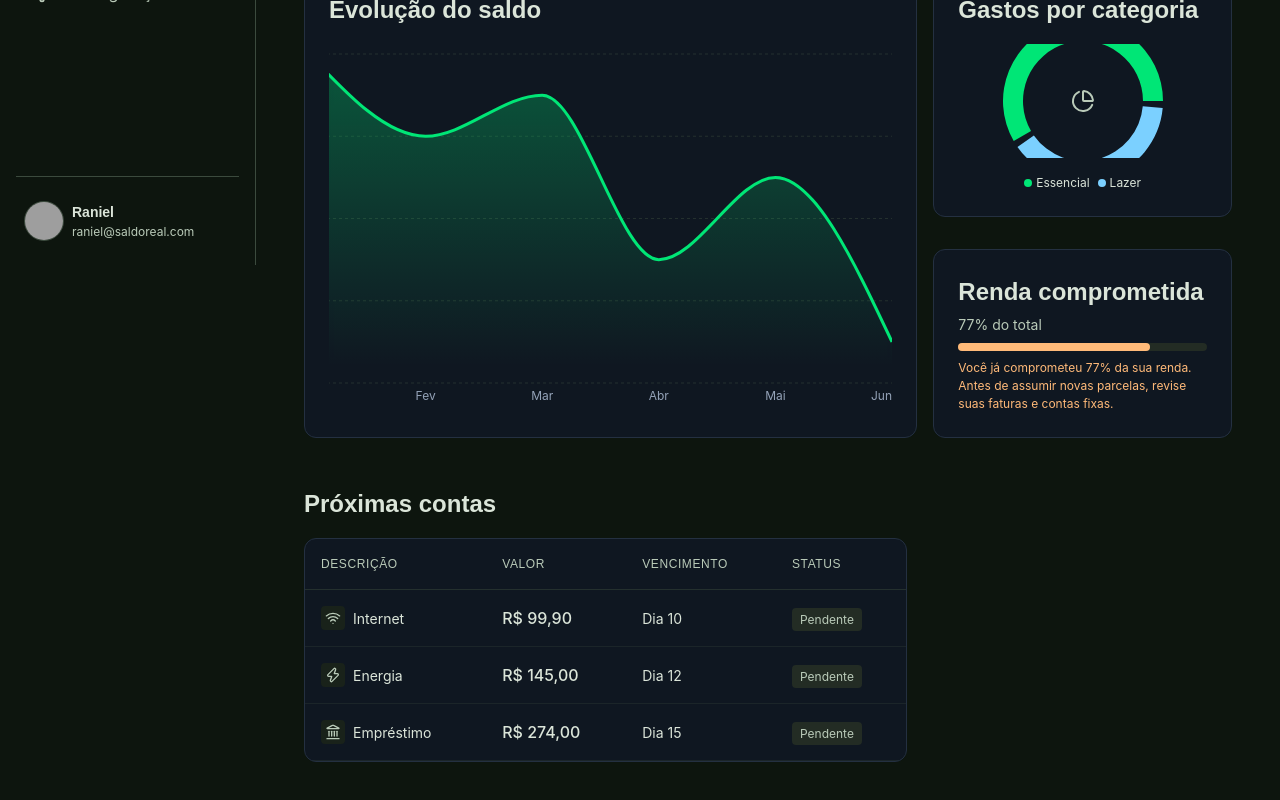
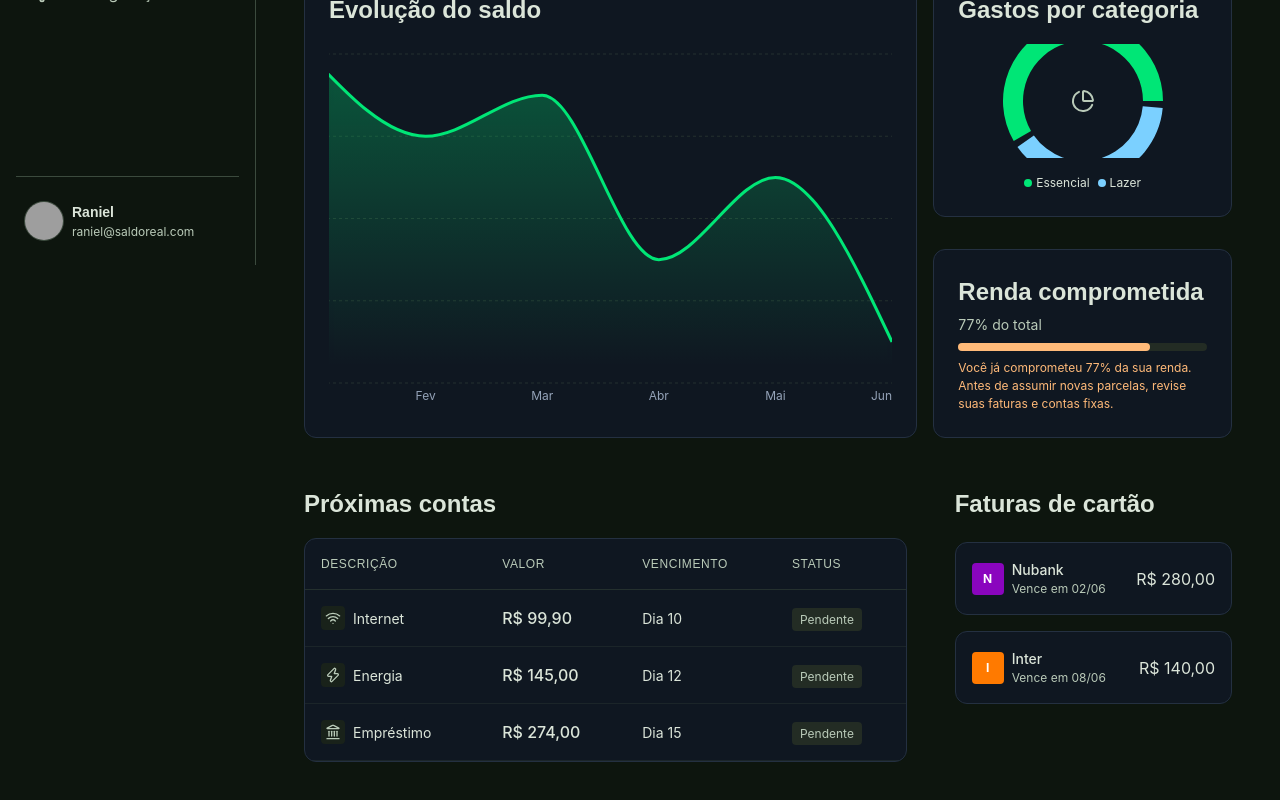
Before and after one commit to RanieeelB/Controle-financeiroraniel, a React (Vite) app: page / in a window 1280 px wide. Shown: the part 535-1335 px from the top of the page. Built offline with nearby package versions, Linux system fonts and the light colour scheme; grey boxes are pictures that could not be loaded.

Commit message:
feat: add credit card invoice cards

```diff
--- a/src/App.tsx
+++ b/src/App.tsx
@@ -5,12 +5,14 @@ import { BalanceEvolutionChart } from './components/dashboard/BalanceEvolutionCh
 import { CategoryExpenseChart } from './components/dashboard/CategoryExpenseChart';
 import { MonthlyAnalysisCard } from './components/dashboard/MonthlyAnalysisCard';
 import { UpcomingBills } from './components/dashboard/UpcomingBills';
+import { CreditCardInvoices } from './components/dashboard/CreditCardInvoices';
 import {
   summaryCardsMock,
   balanceEvolutionMock,
   categoryExpenseMock,
   monthlyAnalysisMock,
-  upcomingBillsMock
+  upcomingBillsMock,
+  creditCardInvoicesMock
 } from './data/financial-dashboard-mock';
 
 function App() {
@@ -44,8 +46,9 @@ function App() {
           <section className="grid grid-cols-1 lg:grid-cols-3 gap-xl">
             <UpcomingBills data={upcomingBillsMock} />
 
-            {/* Right Column: Faturas & Metas will go here */}
+            {/* Right Column: Faturas & Metas */}
             <div className="flex flex-col gap-md">
+              <CreditCardInvoices data={creditCardInvoicesMock} />
             </div>
           </section>
         </div>
--- /dev/null
+++ b/src/components/dashboard/CreditCardInvoices.tsx
@@ -0,0 +1,32 @@
+import { CreditCardInvoice } from '../../types/financial';
+
+interface CreditCardInvoicesProps {
+  data: CreditCardInvoice[];
+}
+
+export function CreditCardInvoices({ data }: CreditCardInvoicesProps) {
+  return (
+    <>
+      <h3 className="font-h2 text-[24px] font-semibold text-on-background mb-xs">Faturas de cartão</h3>
+      {data.map((invoice) => (
+        <div key={invoice.id} className="glass-card rounded-xl p-md flex justify-between items-center">
+          <div className="flex items-center gap-sm">
+            <div
+              className="w-8 h-8 rounded flex items-center justify-center text-white font-bold text-[12px]"
+              style={{ backgroundColor: invoice.color }}
+            >
+              {invoice.initial}
+            </div>
+            <div>
+              <p className="text-[14px] font-medium text-on-background">{invoice.name}</p>
+              <p className="text-[12px] text-on-surface-variant">{invoice.dueDate}</p>
+            </div>
+          </div>
+          <span className="font-numeral-lg text-[16px] text-on-background">
+            R$ {invoice.value.toLocaleString('pt-BR', { minimumFractionDigits: 2 })}
+          </span>
+        </div>
+      ))}
+    </>
+  );
+}
```
